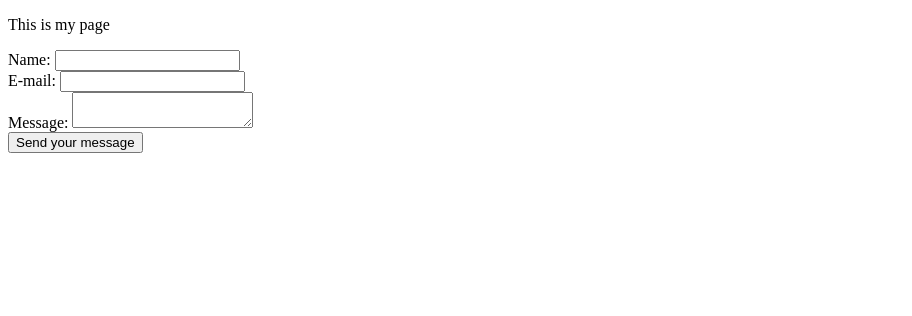
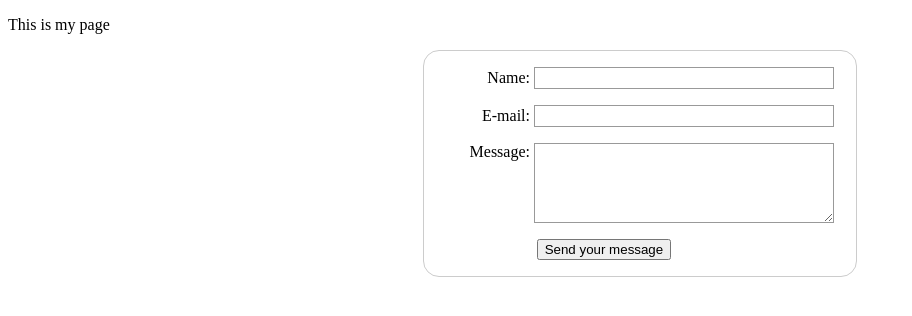
Before and after one commit to bomazani/htmlForm1, a plain HTML site: page index.html in a window 1280 px wide. Shown: the whole page, without its empty margins (0-912 px from the left). Drawn offline with Linux system fonts and the light colour scheme.

Commit message:
added css to html

```diff
--- a/index.html
+++ b/index.html
@@ -1,10 +1,71 @@
 <!DOCTYPE html>
 <html>
-  <head>
+
+<head>
     <meta charset="utf-8">
     <title>My test page</title>
-  </head>
-  <body>
+</head>
+<style>
+    form {
+  /* Just to center the form on the page */
+  margin: 0 auto;
+  width: 400px;
+  /* To see the outline of the form */
+  padding: 1em;
+  border: 1px solid #CCC;
+  border-radius: 1em;
+}
+
+form div + div {
+  margin-top: 1em;
+}
+
+label {
+  /* To make sure that all labels have the same size and are properly aligned */
+  display: inline-block;
+  width: 90px;
+  text-align: right;
+}
+
+input, textarea {
+  /* To make sure that all text fields have the same font settings
+     By default, textareas have a monospace font */
+  font: 1em sans-serif;
+
+  /* To give the same size to all text fields */
+  width: 300px;
+  box-sizing: border-box;
+
+  /* To harmonize the look & feel of text field border */
+  border: 1px solid #999;
+}
+
+input:focus, textarea:focus {
+  /* To give a little highlight on active elements */
+  border-color: #000;
+}
+
+textarea {
+  /* To properly align multiline text fields with their labels */
+  vertical-align: top;
+
+  /* To give enough room to type some text */
+  height: 5em;
+}
+
+.button {
+  /* To position the buttons to the same position of the text fields */
+  padding-left: 90px; /* same size as the label elements */
+}
+
+button {
+  /* This extra margin represent roughly the same space as the space
+     between the labels and their text fields */
+  margin-left: .5em;
+}
+</style>
+
+<body>
     <p>This is my page</p>
     <form action="/my-handling-form-page" method="post">
         <div>
@@ -26,5 +87,6 @@
         </div>
 
     </form>
-  </body>
+</body>
+
 </html>
```
